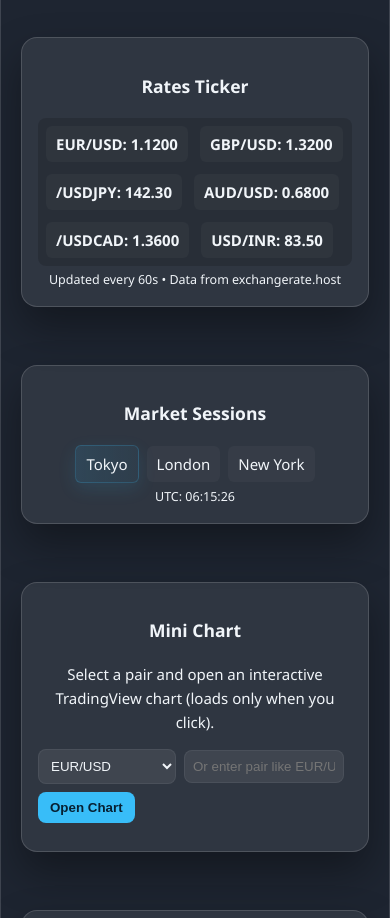
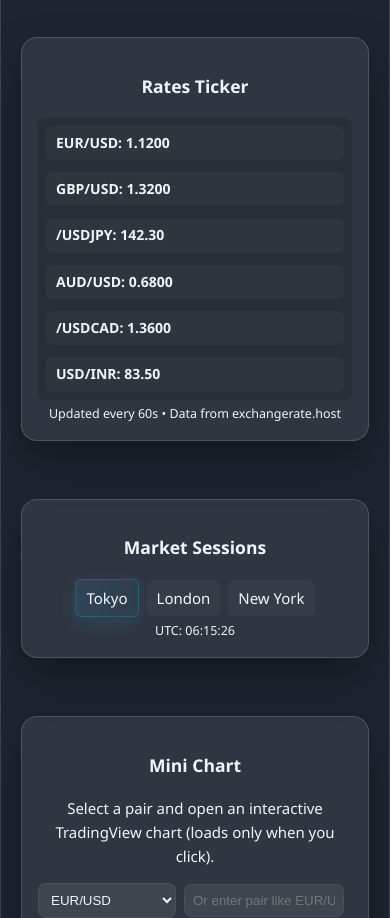
Before and after one commit to rahmani-racer/minara-blog, a plain HTML site: page index.html in a window 390 px wide. Shown: the part 1154-2072 px from the top of the page. Drawn offline with Linux system fonts and the light colour scheme; no server answers.

Commit message:
Add files via upload

```diff
--- a/style.css
+++ b/style.css
@@ -440,3 +440,27 @@
     gap: 12px;
   }
 }
+
+/* =====================================================
+   MOBILE FIX — RATES TICKER VISIBILITY
+===================================================== */
+
+@media (max-width: 768px) {
+
+  /* Allow rates ticker to expand on mobile */
+  .rates-ticker {
+    overflow: visible;      /* IMPORTANT */
+    max-height: none;
+  }
+
+  .rates-ticker ul {
+    flex-direction: column; /* one pair per line */
+    align-items: flex-start;
+  }
+
+  .rates-ticker li {
+    width: 100%;
+    font-size: 14px;
+    text-align: left;
+  }
+}
```
